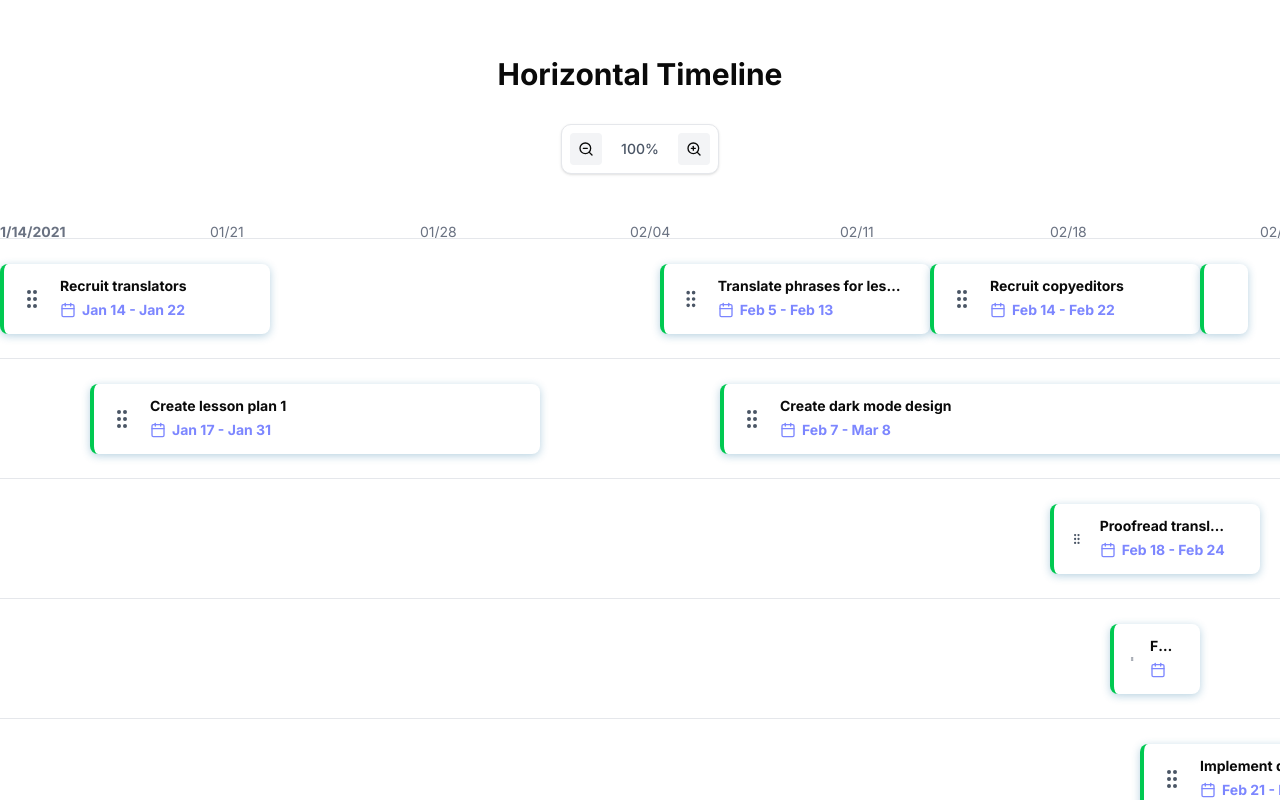
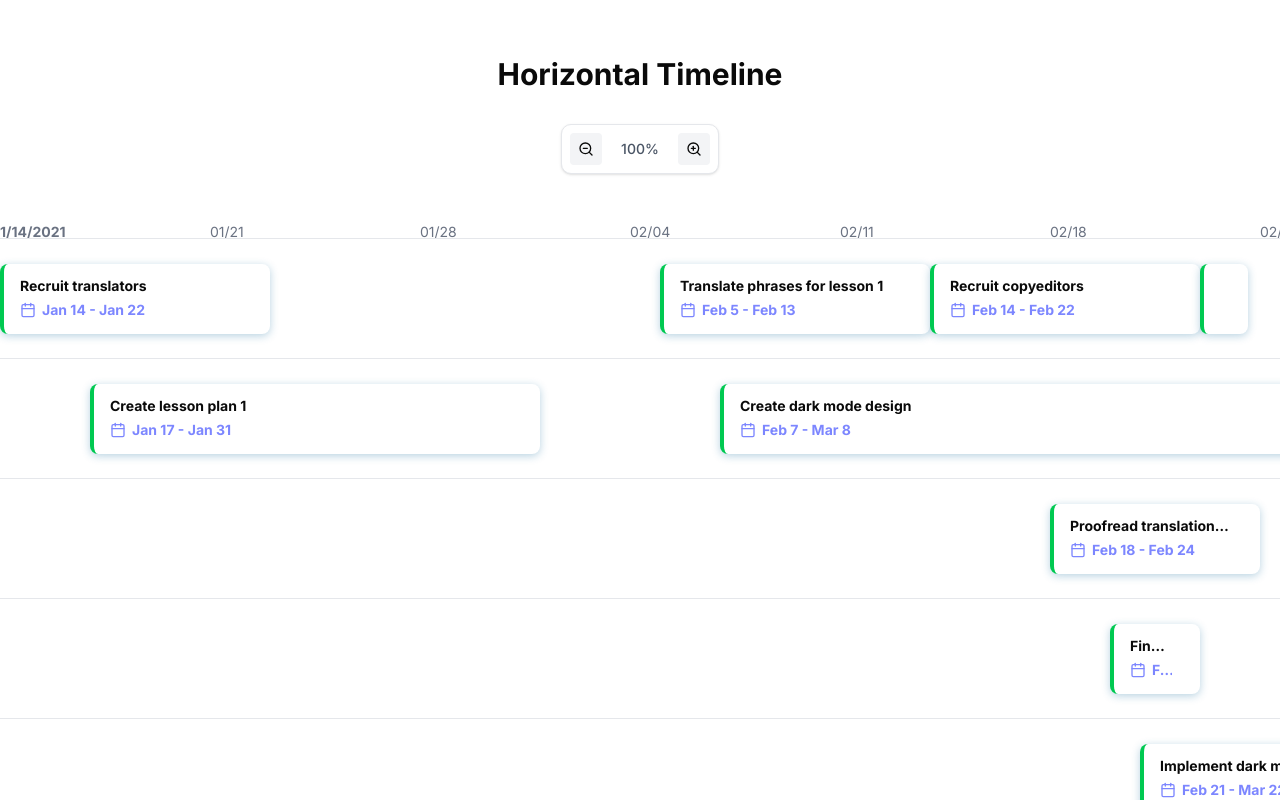
Before and after one commit to oarthurfc/timeline, a Next.js app: page / in a window 1280 px wide. Shown: the top 800 px of the page. Built offline with nearby package versions, Linux system fonts and the light colour scheme.

Commit message:
feat: add DraggableEventCard component and implement drag-and-drop functionality in TimelineLane

```diff
--- /dev/null
+++ b/src/app/components/DraggableEventCard.tsx
@@ -0,0 +1,45 @@
+import { useDrag } from 'react-dnd';
+import { useRef } from 'react';
+import { getEventStyle, formatEventDateRange } from '@/lib/timelineUtils';
+import { TimeLineEvent } from '@/types/timeline';
+import { Calendar } from 'lucide-react';
+
+type DraggableEventCardProps = {
+  event: TimeLineEvent;
+  minDate: Date;
+  dayWidth: number;
+};
+
+export const DraggableEventCard = ({ event, minDate, dayWidth }: DraggableEventCardProps) => {
+  const ref = useRef<HTMLDivElement>(null);
+
+  const [{ isDragging }, drag] = useDrag(() => ({
+    type: 'timeline-event',
+    item: event,
+    collect: (monitor) => ({
+      isDragging: monitor.isDragging(),
+    }),
+  }));
+
+  drag(ref);
+
+  const style = getEventStyle(event, minDate, dayWidth);
+
+  return (
+    <div
+      ref={ref}
+      className={`bg-background shadow-event absolute flex cursor-grab items-center gap-4 rounded-md border-l-4 border-l-green-500 py-3 pr-7 pl-4 ${
+        isDragging ? 'opacity-50' : 'opacity-100'
+      }`}
+      style={style}
+    >
+      <div className="flex flex-col gap-0.5 overflow-hidden text-sm font-bold">
+        <p className="truncate">{event.name}</p>
+        <div className="flex items-center gap-1.5 truncate text-indigo-400">
+          <Calendar className="w-4 flex-shrink-0" strokeWidth={2} />
+          <p className="truncate">{formatEventDateRange(event.start, event.end)}</p>
+        </div>
+      </div>
+    </div>
+  );
+};
--- a/src/app/components/Timeline.tsx
+++ b/src/app/components/Timeline.tsx
@@ -1,6 +1,8 @@
 'use client';
 
-import { useState } from 'react';
+import { useState, useCallback } from 'react';
+import { DndProvider } from 'react-dnd';
+import { HTML5Backend } from 'react-dnd-html5-backend';
 import { TimelineHeader } from './TimelineHeader';
 import { TimelineLane } from './TimelineLane';
 import { ZoomControls } from './ZoomControls';
@@ -12,7 +14,8 @@ type TimelineProps = {
   items: { start: string; end: string }[];
 };
 
-export const Timeline = ({ lanes, items }: TimelineProps) => {
+export const Timeline = ({ lanes: initialLanes, items }: TimelineProps) => {
+  const [lanes, setLanes] = useState(initialLanes);
   const [zoomLevel, setZoomLevel] = useState(1);
   const minZoom = 0.5;
   const maxZoom = 3;
@@ -30,7 +33,30 @@ export const Timeline = ({ lanes, items }: TimelineProps) => {
     setZoomLevel((prev) => Math.max(prev - 0.2, minZoom));
   };
 
+  const moveEvent = useCallback((draggedEvent: TimeLineEvent, targetLaneIndex: number) => {
+    setLanes((prevLanes) => {
+      const newLanes = [...prevLanes];
+
+      for (let i = 0; i < newLanes.length; i++) {
+        const eventIndex = newLanes[i].findIndex((event) => event.id === draggedEvent.id);
+        if (eventIndex !== -1) {
+          newLanes[i].splice(eventIndex, 1);
+          break;
+        }
+      }
+
+      if (!newLanes[targetLaneIndex]) {
+        newLanes[targetLaneIndex] = [];
+      }
+      newLanes[targetLaneIndex].push(draggedEvent);
+
+      // Remove lanes vazias
+      return newLanes.filter((lane) => lane.length > 0);
+    });
+  }, []);
+
   return (
+    <DndProvider backend={HTML5Backend}>
       <div className="w-full space-y-8">
         <div className="flex justify-center">
           <ZoomControls
@@ -43,7 +69,6 @@ export const Timeline = ({ lanes, items }: TimelineProps) => {
         </div>
 
         <section className="relative w-full">
-        {/* Header fixo */}
           <div className="sticky top-0 z-10 border-b border-gray-200 bg-white">
             <TimelineHeader
               minDate={minDate}
@@ -56,11 +81,19 @@ export const Timeline = ({ lanes, items }: TimelineProps) => {
           <div className="overflow-x-auto">
             <div className="relative" style={{ width: `${totalWidth}px` }}>
               {lanes.map((lane, idx) => (
-              <TimelineLane key={idx} events={lane} minDate={minDate} dayWidth={dayWidth} />
+                <TimelineLane
+                  key={idx}
+                  events={lane}
+                  minDate={minDate}
+                  dayWidth={dayWidth}
+                  laneIndex={idx}
+                  moveEvent={moveEvent}
+                />
               ))}
             </div>
           </div>
         </section>
       </div>
+    </DndProvider>
   );
 };
--- a/src/app/components/TimelineLane.tsx
+++ b/src/app/components/TimelineLane.tsx
@@ -1,35 +1,47 @@
-import { getEventStyle, formatEventDateRange } from '@/lib/timelineUtils';
+import { useDrop } from 'react-dnd';
+import { useRef } from 'react';
+import { DraggableEventCard } from './DraggableEventCard';
 import { TimeLineEvent } from '@/types/timeline';
-import { GripVertical, Calendar } from 'lucide-react';
 
 type TimelineLaneProps = {
   events: TimeLineEvent[];
   minDate: Date;
   dayWidth: number;
+  laneIndex: number;
+  moveEvent: (draggedEvent: TimeLineEvent, targetLaneIndex: number) => void;
 };
 
-export const TimelineLane = ({ events, minDate, dayWidth }: TimelineLaneProps) => {
+export const TimelineLane = ({
+  events,
+  minDate,
+  dayWidth,
+  laneIndex,
+  moveEvent,
+}: TimelineLaneProps) => {
+  const ref = useRef<HTMLDivElement>(null);
+
+  const [{ isOver }, drop] = useDrop(() => ({
+    accept: 'timeline-event',
+    drop: (item: TimeLineEvent) => {
+      moveEvent(item, laneIndex);
+    },
+    collect: (monitor) => ({
+      isOver: monitor.isOver(),
+    }),
+  }));
+
+  drop(ref);
+
   return (
-    <div className="relative flex h-30 w-full min-w-full items-center border-b border-gray-200">
-      {events.map((event) => {
-        const style = getEventStyle(event, minDate, dayWidth);
-        return (
-          <div
-            key={event.id}
-            className="bg-background shadow-event absolute flex items-center gap-4 rounded-md border-l-4 border-l-green-500 py-3 pr-7 pl-4"
-            style={style}
-          >
-            <GripVertical className="cursor-grab text-gray-600" />
-            <div className="flex flex-col gap-0.5 overflow-hidden text-sm font-bold">
-              <p className="truncate">{event.name}</p>
-              <div className="flex items-center gap-1.5 truncate text-indigo-400">
-                <Calendar className="w-4 flex-shrink-0" strokeWidth={2} />
-                <p className="truncate">{formatEventDateRange(event.start, event.end)}</p>
-              </div>
-            </div>
-          </div>
-        );
-      })}
+    <div
+      ref={ref}
+      className={`relative flex h-30 w-full min-w-full items-center border-b border-gray-200 ${
+        isOver ? 'bg-blue-50' : ''
+      }`}
+    >
+      {events.map((event) => (
+        <DraggableEventCard key={event.id} event={event} minDate={minDate} dayWidth={dayWidth} />
+      ))}
     </div>
   );
 };
```
Lines whose indentation alone changed are shown as unchanged.
